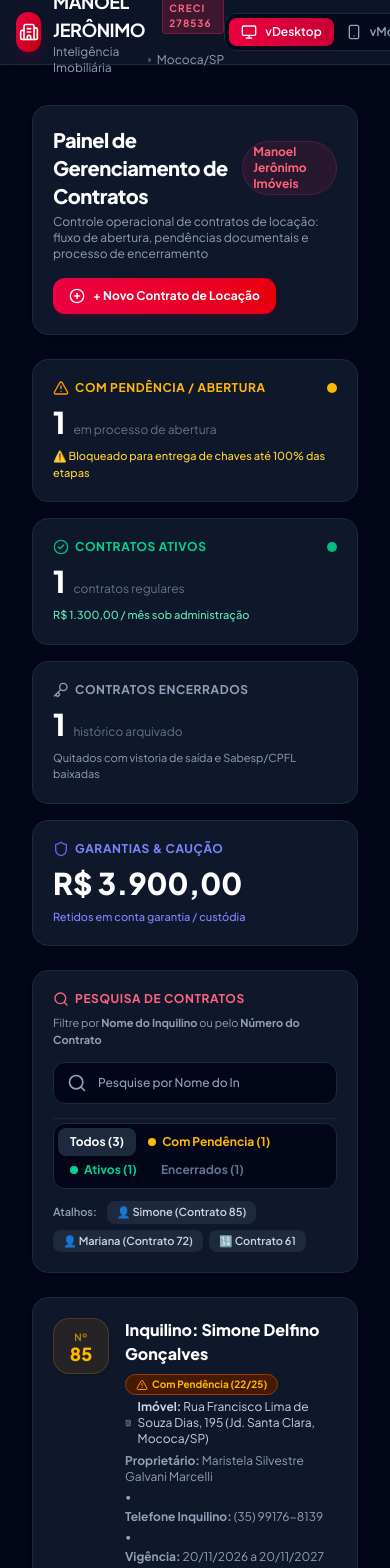
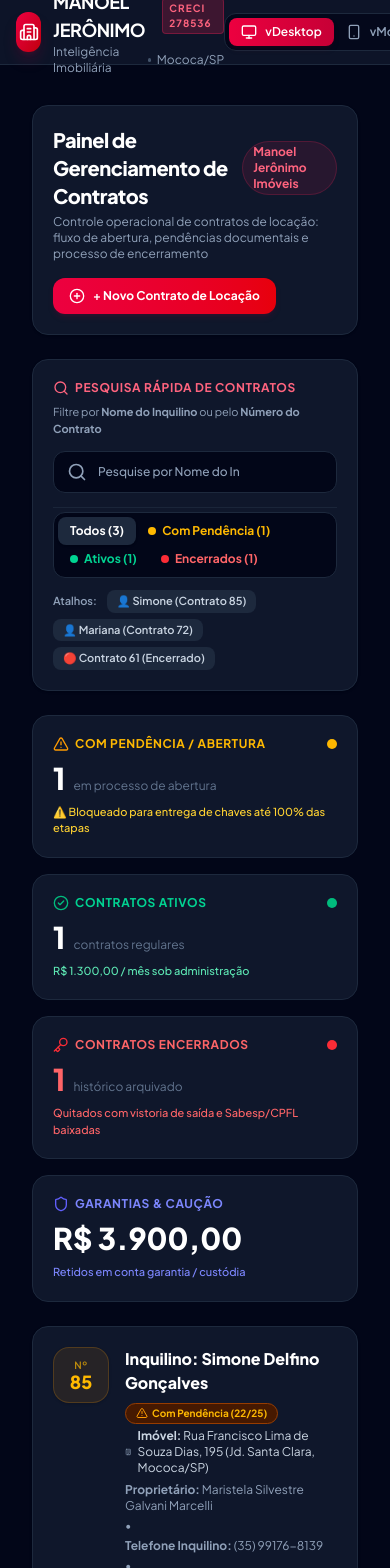
Before and after one commit to Rafapsantoz/REA, a React (Vite) app in the folder rpsec_imobi/: page / in a window 390 px wide. Shown: the top 1568 px of the page. Built offline with nearby package versions, Linux system fonts and the light colour scheme.

Commit message:
feat(imobi): reposicionar busca para o topo e destacar contratos encerrados em vermelho

```diff
--- a/rpsec_imobi/src/components/DesktopView.tsx
+++ b/rpsec_imobi/src/components/DesktopView.tsx
@@ -113,7 +113,120 @@ export const DesktopView: React.FC<DesktopViewProps> = ({
       </div>
 
       {/* ═════════════════════════════════════════════════════════════
-          1º BLOCO: INFORMAÇÕES SOBRE CONTRATOS (CARDS / KPIS)
+          1º BLOCO (NO TOPO): PESQUISA DE CONTRATOS & FILTROS DE STATUS
+          FILTRAGEM POR NOME DO INQUILINO OU NÚMERO DO CONTRATO
+      ═════════════════════════════════════════════════════════════ */}
+      <div className="bg-white dark:bg-slate-900 p-5 rounded-2xl border border-slate-200 dark:border-slate-800 shadow-sm space-y-3.5">
+
+        <div className="flex flex-col sm:flex-row sm:items-center justify-between gap-2">
+          <span className="text-xs font-bold text-rose-600 dark:text-rose-400 uppercase tracking-wider flex items-center gap-1.5">
+            <Search className="w-4 h-4" />
+            Pesquisa Rápida de Contratos
+          </span>
+          <span className="text-[11px] text-slate-500 dark:text-slate-400">
+            Filtre por <strong>Nome do Inquilino</strong> ou pelo <strong>Número do Contrato</strong>
+          </span>
+        </div>
+
+        {/* Campo de Entrada de Busca */}
+        <div className="relative">
+          <Search className="w-5 h-5 absolute left-3.5 top-1/2 -translate-y-1/2 text-slate-400" />
+          <input
+            type="text"
+            placeholder="Pesquise por Nome do Inquilino (ex: Simone, Mariana) ou Número do Contrato (ex: 85, 72)..."
+            value={busca}
+            onChange={(e) => setBusca(e.target.value)}
+            className="w-full text-xs sm:text-sm pl-11 pr-24 py-3 rounded-xl bg-slate-50 dark:bg-slate-950 border border-slate-200 dark:border-slate-800 text-slate-900 dark:text-white placeholder:text-slate-400 focus:outline-none focus:ring-2 focus:ring-rose-500/30 font-medium"
+          />
+          {busca && (
+            <button
+              onClick={() => setBusca('')}
+              className="absolute right-3 top-1/2 -translate-y-1/2 px-2.5 py-1 text-xs text-slate-400 hover:text-slate-700 dark:hover:text-white rounded-lg hover:bg-slate-200 dark:hover:bg-slate-800 transition-colors"
+            >
+              Limpar
+            </button>
+          )}
+        </div>
+
+        {/* Atalhos Rápidos de Demonstração & Abas de Status */}
+        <div className="flex flex-col sm:flex-row sm:items-center justify-between gap-3 pt-1 border-t border-slate-100 dark:border-slate-800/80">
+
+          {/* Abas de Status com Encerrados em Vermelho */}
+          <div className="flex flex-wrap items-center bg-slate-100 dark:bg-slate-950 p-1 rounded-xl border border-slate-200 dark:border-slate-800">
+            <button
+              onClick={() => setStatusFilter('todos')}
+              className={`px-3 py-1.5 rounded-lg text-xs font-bold transition-all ${
+                statusFilter === 'todos'
+                  ? 'bg-white dark:bg-slate-800 text-slate-900 dark:text-white shadow-sm'
+                  : 'text-slate-500 hover:text-slate-900 dark:hover:text-slate-200'
+              }`}
+            >
+              Todos ({contratos.length})
+            </button>
+            <button
+              onClick={() => setStatusFilter('pendente')}
+              className={`px-3 py-1.5 rounded-lg text-xs font-bold transition-all flex items-center gap-1.5 ${
+                statusFilter === 'pendente'
+                  ? 'bg-amber-500 text-white shadow-sm'
+                  : 'text-amber-600 dark:text-amber-400 hover:bg-amber-50 dark:hover:bg-amber-950/40'
+              }`}
+            >
+              <span className="w-2 h-2 rounded-full bg-amber-400"></span>
+              <span>Com Pendência ({contratosPendentes.length})</span>
+            </button>
+            <button
+              onClick={() => setStatusFilter('ativo')}
+              className={`px-3 py-1.5 rounded-lg text-xs font-bold transition-all flex items-center gap-1.5 ${
+                statusFilter === 'ativo'
+                  ? 'bg-emerald-600 text-white shadow-sm'
+                  : 'text-emerald-600 dark:text-emerald-400 hover:bg-emerald-50 dark:hover:bg-emerald-950/40'
+              }`}
+            >
+              <span className="w-2 h-2 rounded-full bg-emerald-400"></span>
+              <span>Ativos ({contratosAtivos.length})</span>
+            </button>
+            <button
+              onClick={() => setStatusFilter('encerrado')}
+              className={`px-3 py-1.5 rounded-lg text-xs font-bold transition-all flex items-center gap-1.5 ${
+                statusFilter === 'encerrado'
+                  ? 'bg-red-600 text-white shadow-sm'
+                  : 'text-red-600 dark:text-red-400 hover:bg-red-50 dark:hover:bg-red-950/40'
+              }`}
+            >
+              <span className="w-2 h-2 rounded-full bg-red-500"></span>
+              <span>Encerrados ({contratosEncerrados.length})</span>
+            </button>
+          </div>
+
+          {/* Atalhos Rápidos por Inquilino ou Contrato */}
+          <div className="flex flex-wrap items-center gap-1.5 text-xs">
+            <span className="text-[11px] text-slate-400 font-semibold mr-1">Atalhos:</span>
+            <button
+              onClick={() => setBusca('Simone')}
+              className="px-2.5 py-1 rounded-lg bg-slate-100 dark:bg-slate-800 text-slate-700 dark:text-slate-300 hover:bg-rose-500 hover:text-white transition-colors text-[11px] font-semibold"
+            >
+              👤 Simone (Contrato 85)
+            </button>
+            <button
+              onClick={() => setBusca('Mariana')}
+              className="px-2.5 py-1 rounded-lg bg-slate-100 dark:bg-slate-800 text-slate-700 dark:text-slate-300 hover:bg-rose-500 hover:text-white transition-colors text-[11px] font-semibold"
+            >
+              👤 Mariana (Contrato 72)
+            </button>
+            <button
+              onClick={() => setBusca('61')}
+              className="px-2.5 py-1 rounded-lg bg-slate-100 dark:bg-slate-800 text-slate-700 dark:text-slate-300 hover:bg-red-500 hover:text-white transition-colors text-[11px] font-semibold text-red-600 dark:text-red-400"
+            >
+              🔴 Contrato 61 (Encerrado)
+            </button>
+          </div>
+
+        </div>
+
+      </div>
+
+      {/* ═════════════════════════════════════════════════════════════
+          2º BLOCO: INFORMAÇÕES SOBRE CONTRATOS (CARDS / KPIS)
       ═════════════════════════════════════════════════════════════ */}
       <div className="grid grid-cols-1 sm:grid-cols-2 lg:grid-cols-4 gap-4">
 
@@ -171,28 +284,29 @@ export const DesktopView: React.FC<DesktopViewProps> = ({
           </p>
         </div>
 
-        {/* Card 3: Contratos Encerrados */}
+        {/* Card 3: Contratos Encerrados (EM VERMELHO CONFORME SOLICITADO) */}
         <div
           onClick={() => setStatusFilter('encerrado')}
           className={`p-5 rounded-2xl border transition-all cursor-pointer ${
             statusFilter === 'encerrado'
-              ? 'bg-slate-200 dark:bg-slate-800 border-slate-400 dark:border-slate-600 shadow-lg'
-              : 'bg-white dark:bg-slate-900 border-slate-200 dark:border-slate-800 hover:border-slate-400'
+              ? 'bg-red-500/10 border-red-500/50 dark:bg-red-950/40 shadow-lg'
+              : 'bg-white dark:bg-slate-900 border-slate-200 dark:border-slate-800 hover:border-red-400'
           }`}
         >
           <div className="flex items-center justify-between mb-2">
-            <span className="text-xs font-bold text-slate-600 dark:text-slate-400 uppercase tracking-wider flex items-center gap-1.5">
-              <Key className="w-4 h-4 text-slate-400" />
+            <span className="text-xs font-bold text-red-600 dark:text-red-400 uppercase tracking-wider flex items-center gap-1.5">
+              <Key className="w-4 h-4 text-red-500" />
               Contratos Encerrados
             </span>
+            <span className="w-2.5 h-2.5 rounded-full bg-red-500"></span>
           </div>
           <div className="flex items-baseline gap-2">
-            <span className="text-3xl font-black text-slate-900 dark:text-white">
+            <span className="text-3xl font-black text-red-600 dark:text-red-400">
               {contratosEncerrados.length}
             </span>
             <span className="text-xs text-slate-500">histórico arquivado</span>
           </div>
-          <p className="text-[11px] text-slate-500 dark:text-slate-400 mt-2">
+          <p className="text-[11px] text-red-600 dark:text-red-400 mt-2 font-medium">
             Quitados com vistoria de saída e Sabesp/CPFL baixadas
           </p>
         </div>
@@ -213,118 +327,6 @@ export const DesktopView: React.FC<DesktopViewProps> = ({
           <p className="text-[11px] text-indigo-600 dark:text-indigo-400 mt-2 font-medium">
             Retidos em conta garantia / custódia
           </p>
-        </div>
-
-      </div>
-
-      {/* ═════════════════════════════════════════════════════════════
-          2º BLOCO: PESQUISA (ABAIXO DAS INFORMAÇÕES SOBRE CONTRATOS)
-          FILTRAGEM POR NOME DO INQUILINO OU NÚMERO DO CONTRATO
-      ═════════════════════════════════════════════════════════════ */}
-      <div className="bg-white dark:bg-slate-900 p-5 rounded-2xl border border-slate-200 dark:border-slate-800 shadow-sm space-y-3.5">
-
-        <div className="flex flex-col sm:flex-row sm:items-center justify-between gap-2">
-          <span className="text-xs font-bold text-rose-600 dark:text-rose-400 uppercase tracking-wider flex items-center gap-1.5">
-            <Search className="w-4 h-4" />
-            Pesquisa de Contratos
-          </span>
-          <span className="text-[11px] text-slate-500 dark:text-slate-400">
-            Filtre por <strong>Nome do Inquilino</strong> ou pelo <strong>Número do Contrato</strong>
-          </span>
-        </div>
-
-        {/* Campo de Entrada de Busca */}
-        <div className="relative">
-          <Search className="w-5 h-5 absolute left-3.5 top-1/2 -translate-y-1/2 text-slate-400" />
-          <input
-            type="text"
-            placeholder="Pesquise por Nome do Inquilino (ex: Simone, Mariana) ou Número do Contrato (ex: 85, 72)..."
-            value={busca}
-            onChange={(e) => setBusca(e.target.value)}
-            className="w-full text-xs sm:text-sm pl-11 pr-24 py-3 rounded-xl bg-slate-50 dark:bg-slate-950 border border-slate-200 dark:border-slate-800 text-slate-900 dark:text-white placeholder:text-slate-400 focus:outline-none focus:ring-2 focus:ring-rose-500/30 font-medium"
-          />
-          {busca && (
-            <button
-              onClick={() => setBusca('')}
-              className="absolute right-3 top-1/2 -translate-y-1/2 px-2.5 py-1 text-xs text-slate-400 hover:text-slate-700 dark:hover:text-white rounded-lg hover:bg-slate-200 dark:hover:bg-slate-800 transition-colors"
-            >
-              Limpar
-            </button>
-          )}
-        </div>
-
-        {/* Atalhos Rápidos de Demonstração & Abas de Status */}
-        <div className="flex flex-col sm:flex-row sm:items-center justify-between gap-3 pt-1 border-t border-slate-100 dark:border-slate-800/80">
-
-          {/* Abas de Status */}
-          <div className="flex flex-wrap items-center bg-slate-100 dark:bg-slate-950 p-1 rounded-xl border border-slate-200 dark:border-slate-800">
-            <button
-              onClick={() => setStatusFilter('todos')}
-              className={`px-3 py-1.5 rounded-lg text-xs font-bold transition-all ${
-                statusFilter === 'todos'
-                  ? 'bg-white dark:bg-slate-800 text-slate-900 dark:text-white shadow-sm'
-                  : 'text-slate-500 hover:text-slate-900 dark:hover:text-slate-200'
-              }`}
-            >
-              Todos ({contratos.length})
-            </button>
-            <button
-              onClick={() => setStatusFilter('pendente')}
-              className={`px-3 py-1.5 rounded-lg text-xs font-bold transition-all flex items-center gap-1.5 ${
-                statusFilter === 'pendente'
-                  ? 'bg-amber-500 text-white shadow-sm'
-                  : 'text-amber-600 dark:text-amber-400 hover:bg-amber-50 dark:hover:bg-amber-950/40'
-              }`}
-            >
-              <span className="w-2 h-2 rounded-full bg-amber-400"></span>
-              <span>Com Pendência ({contratosPendentes.length})</span>
-            </button>
-            <button
-              onClick={() => setStatusFilter('ativo')}
-              className={`px-3 py-1.5 rounded-lg text-xs font-bold transition-all flex items-center gap-1.5 ${
-                statusFilter === 'ativo'
-                  ? 'bg-emerald-600 text-white shadow-sm'
-                  : 'text-emerald-600 dark:text-emerald-400 hover:bg-emerald-50 dark:hover:bg-emerald-950/40'
-              }`}
-            >
-              <span className="w-2 h-2 rounded-full bg-emerald-400"></span>
-              <span>Ativos ({contratosAtivos.length})</span>
-            </button>
-            <button
-              onClick={() => setStatusFilter('encerrado')}
-              className={`px-3 py-1.5 rounded-lg text-xs font-bold transition-all ${
-                statusFilter === 'encerrado'
-                  ? 'bg-slate-700 text-white shadow-sm'
-                  : 'text-slate-500 hover:text-slate-900 dark:hover:text-slate-200'
-              }`}
-            >
-              Encerrados ({contratosEncerrados.length})
-            </button>
-          </div>
-
-          {/* Atalhos Rápidos por Inquilino ou Contrato */}
-          <div className="flex flex-wrap items-center gap-1.5 text-xs">
-            <span className="text-[11px] text-slate-400 font-semibold mr-1">Atalhos:</span>
-            <button
-              onClick={() => setBusca('Simone')}
-              className="px-2.5 py-1 rounded-lg bg-slate-100 dark:bg-slate-800 text-slate-700 dark:text-slate-300 hover:bg-rose-500 hover:text-white transition-colors text-[11px] font-semibold"
-            >
-              👤 Simone (Contrato 85)
-            </button>
-            <button
-              onClick={() => setBusca('Mariana')}
-              className="px-2.5 py-1 rounded-lg bg-slate-100 dark:bg-slate-800 text-slate-700 dark:text-slate-300 hover:bg-rose-500 hover:text-white transition-colors text-[11px] font-semibold"
-            >
-              👤 Mariana (Contrato 72)
-            </button>
-            <button
-              onClick={() => setBusca('61')}
-              className="px-2.5 py-1 rounded-lg bg-slate-100 dark:bg-slate-800 text-slate-700 dark:text-slate-300 hover:bg-rose-500 hover:text-white transition-colors text-[11px] font-semibold"
-            >
-              🔢 Contrato 61
-            </button>
-          </div>
-
         </div>
 
       </div>
@@ -370,7 +372,7 @@ export const DesktopView: React.FC<DesktopViewProps> = ({
                       ? 'bg-emerald-500/10 text-emerald-600 dark:text-emerald-400 border border-emerald-500/20'
                       : contrato.status === 'pendente'
                         ? 'bg-amber-500/10 text-amber-600 dark:text-amber-400 border border-amber-500/20'
-                        : 'bg-slate-100 text-slate-600 dark:bg-slate-800 dark:text-slate-400 border border-slate-200 dark:border-slate-700'
+                        : 'bg-red-500/10 text-red-600 dark:text-red-400 border border-red-500/30'
                   }`}>
                     <span className="text-[10px] uppercase tracking-wider font-semibold opacity-70">Nº</span>
                     <span className="text-lg font-black leading-none">{contrato.numeroOrdem}</span>
@@ -378,7 +380,11 @@ export const DesktopView: React.FC<DesktopViewProps> = ({
 
                   <div className="space-y-1">
                     <div className="flex flex-wrap items-center gap-2">
-                      <span className="font-extrabold text-base text-slate-900 dark:text-white">
+                      <span className={`font-extrabold text-base ${
+                        contrato.status === 'encerrado'
+                          ? 'text-red-600 dark:text-red-400'
+                          : 'text-slate-900 dark:text-white'
+                      }`}>
                         Inquilino: {contrato.locatario.nome}
                       </span>
 
@@ -397,8 +403,9 @@ export const DesktopView: React.FC<DesktopViewProps> = ({
                       )}
 
                       {contrato.status === 'encerrado' && (
-                        <span className="px-2.5 py-0.5 rounded-full text-[10px] font-bold bg-slate-200 text-slate-700 dark:bg-slate-800 dark:text-slate-300 border border-slate-300 dark:border-slate-700">
-                          ⚪ Encerrado & Quitado
+                        <span className="px-2.5 py-0.5 rounded-full text-[10px] font-bold bg-red-100 text-red-800 dark:bg-red-950/80 dark:text-red-400 border border-red-300 dark:border-red-800 flex items-center gap-1">
+                          <span className="w-1.5 h-1.5 rounded-full bg-red-500"></span>
+                          Contrato Encerrado & Quitado
                         </span>
                       )}
 
```
Also changed, not shown: 4 other files (tests, documents, lock files or other folders).
